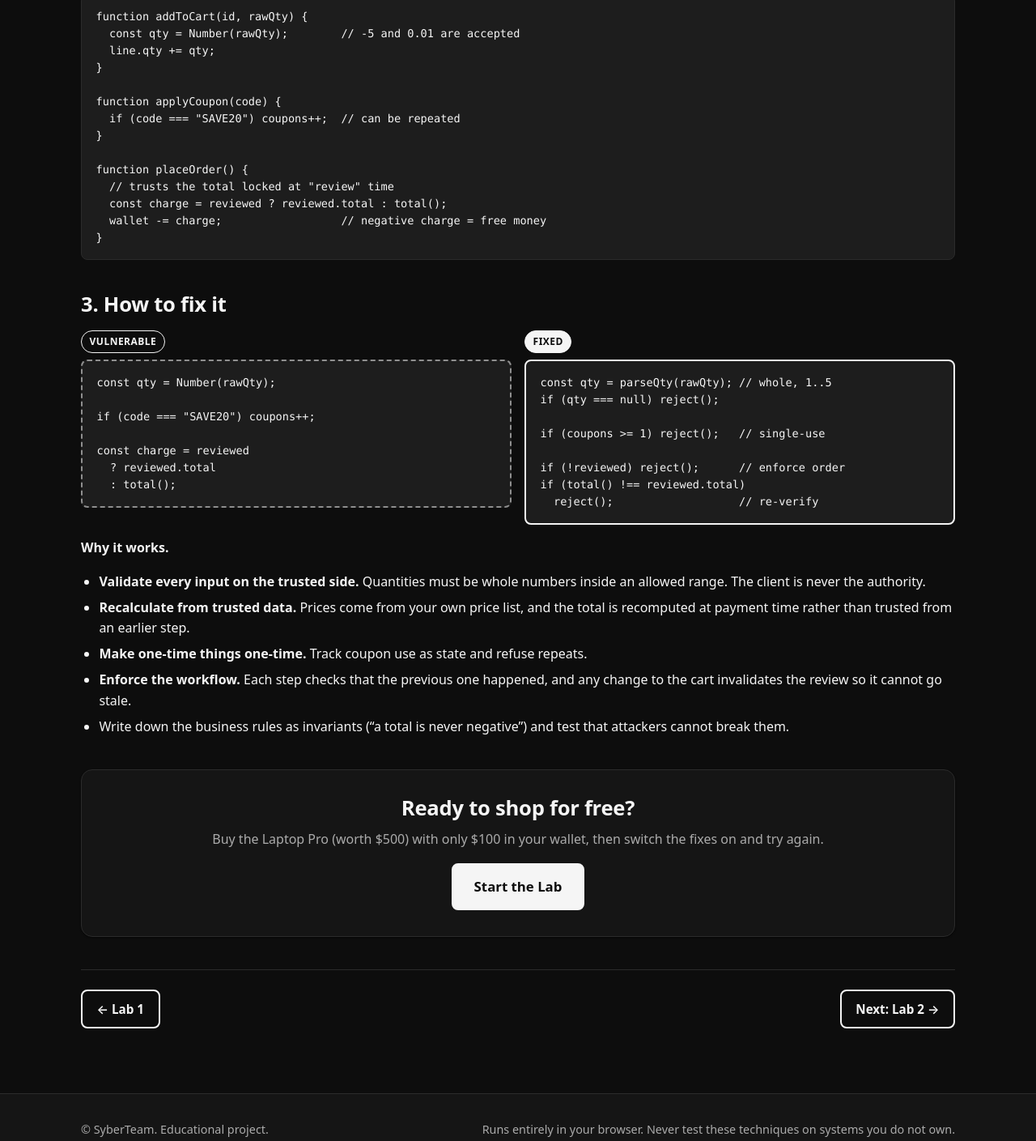
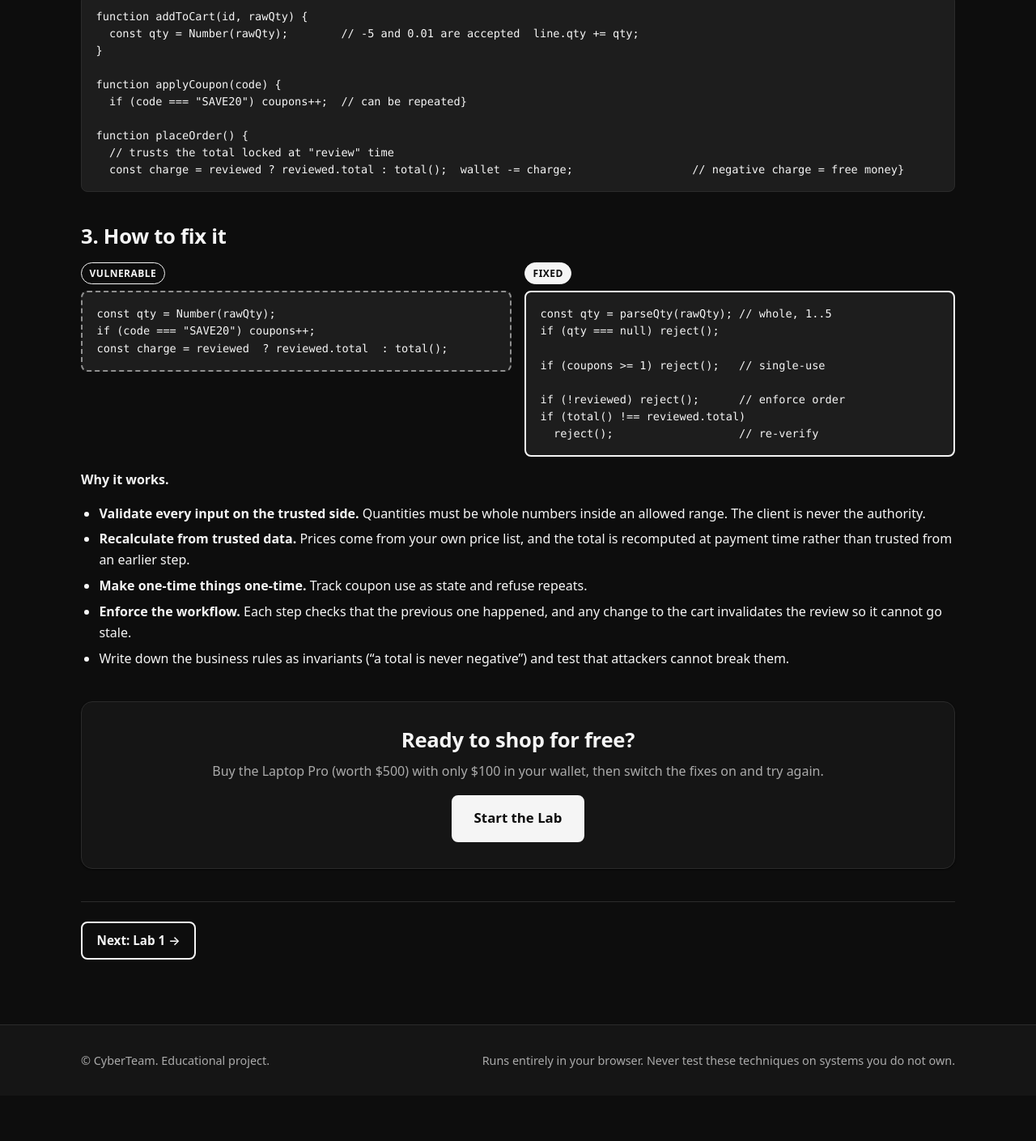
Before and after one commit to TareqDahbour/Final-Project, a plain HTML site: page logic-lesson.html in a window 1280 px wide. Shown: the part 896-2305 px from the top of the page at 81% size. After the commit the page ends 2249 px from the top, so only its background shows below. Drawn offline with Linux system fonts and the light colour scheme.

Commit message:
Update logic-lesson.html

```diff
--- a/logic-lesson.html
+++ b/logic-lesson.html
@@ -3,7 +3,7 @@
 <head>
   <meta charset="utf-8">
   <meta name="viewport" content="width=device-width, initial-scale=1">
-  <title>Lab 2 Lesson: Business Logic Flaws | SyberTeam</title>
+  <title>Lab 1 Lesson: Business Logic Flaws (CWE-841) | CyberTeam</title>
   <meta name="description" content="Learn how business logic flaws (CWE-841) let attackers abuse legitimate features, and how to fix them.">
   <link rel="stylesheet" href="style.css">
   <script src="script.js" defer></script>
@@ -13,13 +13,13 @@
 
   <header class="site-header">
     <div class="container nav">
-      <a class="brand" href="index.html" aria-label="SyberTeam home"><span class="brand-mark" aria-hidden="true">S</span>SyberTeam</a>
+      <a class="brand" href="index.html" aria-label="CyberTeam home"><span class="brand-mark" aria-hidden="true">C</span>CyberTeam</a>
       <button class="nav-toggle" type="button" aria-expanded="false" aria-controls="nav-links">Menu</button>
       <nav aria-label="Main">
         <ul id="nav-links" class="nav-links">
           <li><a href="index.html" data-nav="home">Home</a></li>
-          <li><a href="redos-lesson.html" data-nav="lab1">Lab 1</a></li>
-          <li><a href="logic-lesson.html" data-nav="lab2">Lab 2</a></li>
+          <li><a href="logic-lesson.html" data-nav="lab1">Lab 1</a></li>
+          <li><a href="redos-lesson.html" data-nav="lab2">Lab 2</a></li>
           <li><a href="proto-lesson.html" data-nav="lab3">Lab 3</a></li>
         </ul>
       </nav>
@@ -28,14 +28,14 @@
 
   <main id="main" class="container page lesson">
     <div class="page-head">
-      <p class="crumb">LAB 2 &middot; LESSON</p>
+      <p class="crumb">LAB 1 &middot; LESSON</p>
       <h1>Business Logic Flaws (CWE-841)</h1>
       <p>Nothing is &ldquo;broken&rdquo; in the code, yet the application can be made to do things its designers never intended.</p>
     </div>
 
     <section aria-labelledby="what">
       <h2 id="what">1. What is it?</h2>
-      <p>A business logic flaw is a mistake in the <em>rules</em> of an application rather than in how it handles bytes. CWE-841 (Improper Enforcement of Behavioral Workflow) describes the common case: the application expects users to follow a sequence of steps, or to supply sensible values, but never actually checks.</p>
+      <p>A business logic flaw is a mistake in the <em>rules</em> of an application rather than in how it handles bytes. <a href="https://cwe.mitre.org/data/definitions/841.html" target="_blank" rel="noopener noreferrer">CWE-841</a> (Improper Enforcement of Behavioral Workflow) describes the common case: the application expects users to follow a sequence of steps, or to supply sensible values, but never actually checks.</p>
       <p>There is no payload and no scanner signature. The attacker simply uses the feature in an unexpected way: a negative quantity, a discount code used ten times, a payment step that can be skipped.</p>
       <div class="callout">
         <p><strong>Real-world impact.</strong> Free or heavily discounted goods, credit added to wallets, bypassed payments and limits, and loyalty-point farming. These flaws are invisible to automated tools, so they are often found by attackers first.</p>
@@ -52,19 +52,15 @@
       <figure>
         <figcaption><span class="badge">Vulnerable</span> Shop logic</figcaption>
 <pre class="code"><code>function addToCart(id, rawQty) {
-  const qty = Number(rawQty);        // -5 and 0.01 are accepted
-  line.qty += qty;
+<span class="hl-vuln">  const qty = Number(rawQty);        // -5 and 0.01 are accepted</span>  line.qty += qty;
 }
 
 function applyCoupon(code) {
-  if (code === "SAVE20") coupons++;  // can be repeated
-}
+<span class="hl-vuln">  if (code === "SAVE20") coupons++;  // can be repeated</span>}
 
 function placeOrder() {
   // trusts the total locked at "review" time
-  const charge = reviewed ? reviewed.total : total();
-  wallet -= charge;                  // negative charge = free money
-}</code></pre>
+<span class="hl-vuln">  const charge = reviewed ? reviewed.total : total();</span><span class="hl-vuln">  wallet -= charge;                  // negative charge = free money</span>}</code></pre>
       </figure>
     </section>
 
@@ -73,13 +69,9 @@ function placeOrder() {
       <div class="compare">
         <figure class="bad">
           <figcaption><span class="badge">Vulnerable</span></figcaption>
-<pre class="code"><code>const qty = Number(rawQty);
-
-if (code === "SAVE20") coupons++;
-
-const charge = reviewed
-  ? reviewed.total
-  : total();</code></pre>
+<pre class="code"><code><span class="hl-vuln">const qty = Number(rawQty);</span>
+<span class="hl-vuln">if (code === "SAVE20") coupons++;</span>
+<span class="hl-vuln">const charge = reviewed</span><span class="hl-vuln">  ? reviewed.total</span><span class="hl-vuln">  : total();</span></code></pre>
         </figure>
         <figure class="good">
           <figcaption><span class="badge badge-solid">Fixed</span></figcaption>
@@ -110,14 +102,13 @@ if (total() !== reviewed.total)
     </section>
 
     <nav class="pager" aria-label="Lesson navigation">
-      <a class="btn btn-outline" href="redos-lab.html">&larr; Lab 1</a>
-      <a class="btn btn-outline" href="logic-lab.html">Next: Lab 2 &rarr;</a>
+      <a class="btn btn-outline" href="logic-lab.html">Next: Lab 1 &rarr;</a>
     </nav>
   </main>
 
   <footer class="site-footer">
     <div class="container">
-      <span>&copy; SyberTeam. Educational project.</span>
+      <span>&copy; CyberTeam. Educational project.</span>
       <span>Runs entirely in your browser. Never test these techniques on systems you do not own.</span>
     </div>
   </footer>
```
